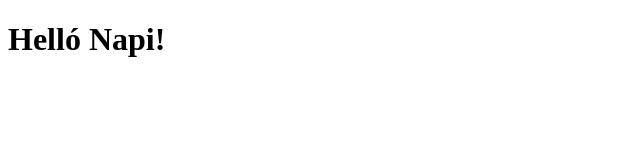
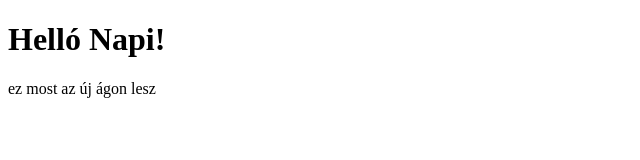
Before and after one commit to jnmako/git-course, a plain HTML site: page index.html in a window 1280 px wide. Shown: the whole page, without its empty margins (0-640 px from the left). Drawn offline with Linux system fonts and the light colour scheme.

Commit message:
Az új ágra plusz duma

```diff
--- a/index.html
+++ b/index.html
@@ -10,6 +10,7 @@
 
 <body>
     <h1>Helló Napi!</h1>
+    <p> ez most az új ágon lesz </p>
 </body>
 
 </html>
```
